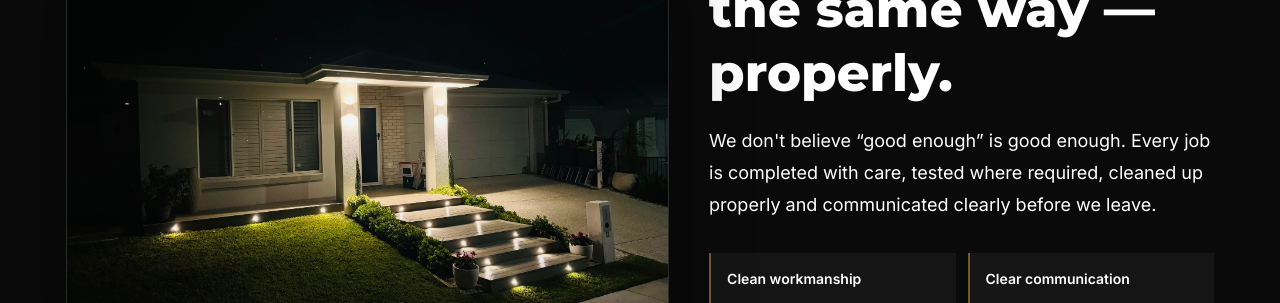
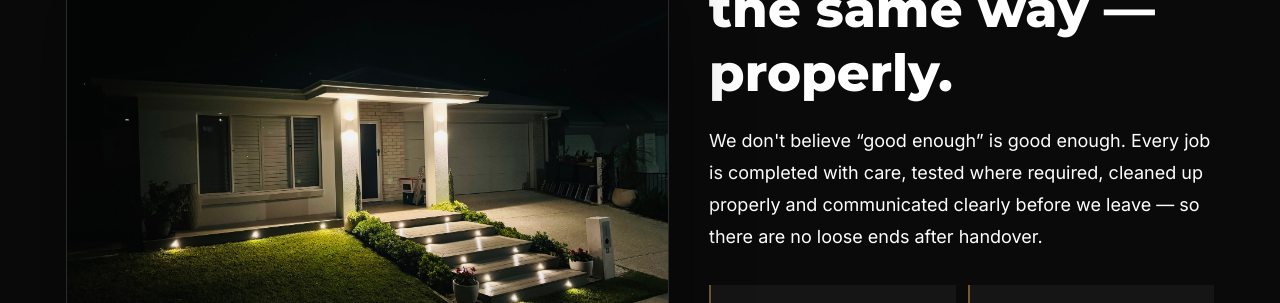
Before and after one commit to DYE0101/dy-electrical-website, a Next.js app: page / in a window 1280 px wide. Shown: the part 2500-2803 px from the top of the page. Built offline with nearby package versions, Linux system fonts and the light colour scheme; no server answers.

Commit message:
[website]: update homepage supporting copy — no loose ends after handover

```diff
--- a/src/app/page.tsx
+++ b/src/app/page.tsx
@@ -168,7 +168,8 @@ export default async function HomePage() {
             <p className="mt-5 text-lg leading-8 text-white/64">
               We don&apos;t believe &ldquo;good enough&rdquo; is good enough. Every job is
               completed with care, tested where required, cleaned up properly
-              and communicated clearly before we leave.
+              and communicated clearly before we leave — so there are no loose
+              ends after handover.
             </p>
             <div className="mt-8 grid gap-3 sm:grid-cols-2">
               {["Clean workmanship", "Clear communication", "Tested and compliant", "No loose ends"].map((item) => (
```
